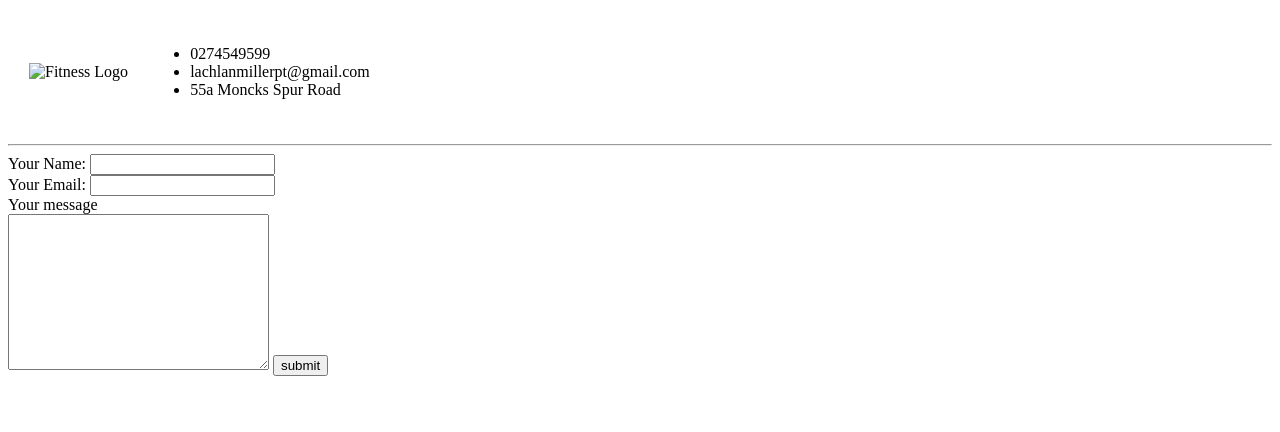
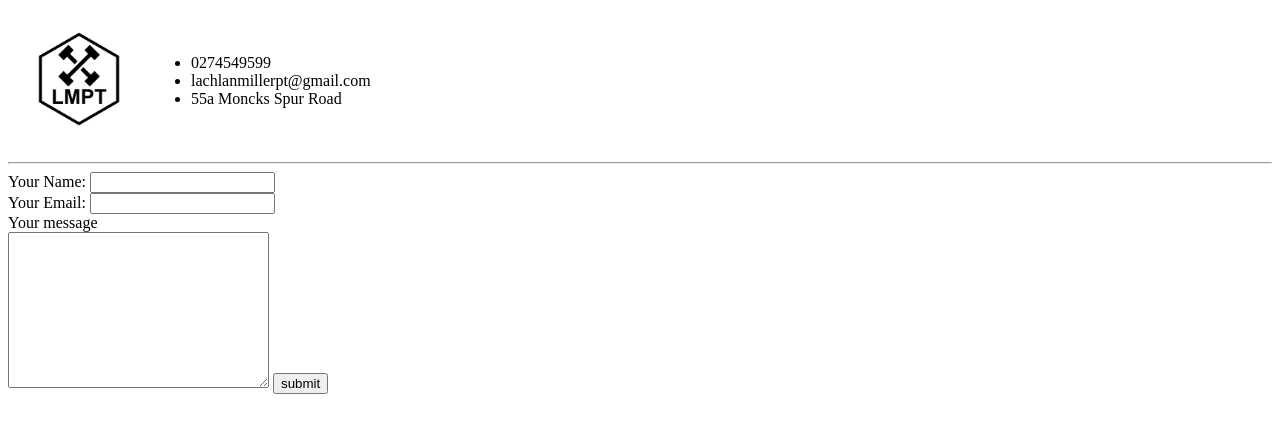
Before and after one commit to lmill90/CV, a plain HTML site: page Contact Details.html in a window 1280 px wide. Drawn offline with Linux system fonts and the light colour scheme.

Commit message:
Update Contact Details.html

```diff
--- a/Contact Details.html
+++ b/Contact Details.html
@@ -7,7 +7,7 @@
   <body>
     <table cellspacing = 20>
       <tr>
-        <td> <img src="LMPT LOGO.png" alt="Fitness Logo" height=100 width=100> </td>
+        <td> <img src="Photos/LMPT LOGO.png" alt="Fitness Logo" height=100 width=100> </td>
         <td>
           <ul>
           <li>0274549599</li>
```
